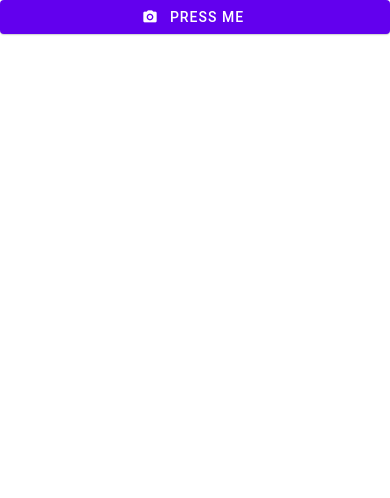
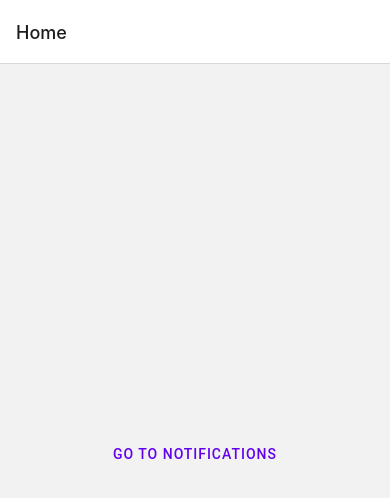
Before and after one commit to carlos-angel/movieApp, a React Native app: screen / in a window 390 px wide. Shown: the top 498 px of the page. Built offline with nearby package versions, Linux system fonts and the light colour scheme.

Commit message:
feat: instalación de react native navigation

```diff
--- a/App.js
+++ b/App.js
@@ -1,19 +1,41 @@
 import {SafeAreaView} from 'react-native';
 import {Provider as PaperProvider, Button} from 'react-native-paper';
 import React from 'react';
+import {NavigationContainer} from '@react-navigation/native';
+import {createNativeStackNavigator} from '@react-navigation/native-stack';
+
+function HomeScreen({navigation}) {
+  return (
+    <SafeAreaView
+      style={{flex: 1, alignItems: 'center', justifyContent: 'center'}}>
+      <Button onPress={() => navigation.navigate('Notifications')}>
+        Go to notifications
+      </Button>
+    </SafeAreaView>
+  );
+}
+
+function NotificationsScreen({navigation}) {
+  return (
+    <SafeAreaView
+      style={{flex: 1, alignItems: 'center', justifyContent: 'center'}}>
+      <Button onPress={() => navigation.goBack()} title="Go back home" />
+    </SafeAreaView>
+  );
+}
+
+const Stack = createNativeStackNavigator();
 
 export default function App() {
   console.log('hello debugger');
   return (
     <PaperProvider>
-      <SafeAreaView>
-        <Button
-          icon="camera"
-          mode="contained"
-          onPress={() => console.log('Pressed')}>
-          Press me
-        </Button>
-      </SafeAreaView>
+      <NavigationContainer>
+        <Stack.Navigator>
+          <Stack.Screen name="Home" component={HomeScreen} />
+          <Stack.Screen name="Notifications" component={NotificationsScreen} />
+        </Stack.Navigator>
+      </NavigationContainer>
     </PaperProvider>
   );
 }
--- a/package.json
+++ b/package.json
@@ -10,11 +10,15 @@
     "lint": "eslint ."
   },
   "dependencies": {
+    "@react-navigation/native": "^6.0.8",
+    "@react-navigation/native-stack": "^6.5.0",
     "babel-plugin-inline-dotenv": "^1.6.0",
     "babel-plugin-module-resolver": "^4.1.0",
     "react": "17.0.2",
     "react-native": "0.67.3",
     "react-native-paper": "^4.11.2",
+    "react-native-safe-area-context": "^4.1.2",
+    "react-native-screens": "^3.13.1",
     "react-native-vector-icons": "^9.1.0"
   },
   "devDependencies": {
```
Also changed, not shown: 1 other file (tests, documents, lock files or other folders).
